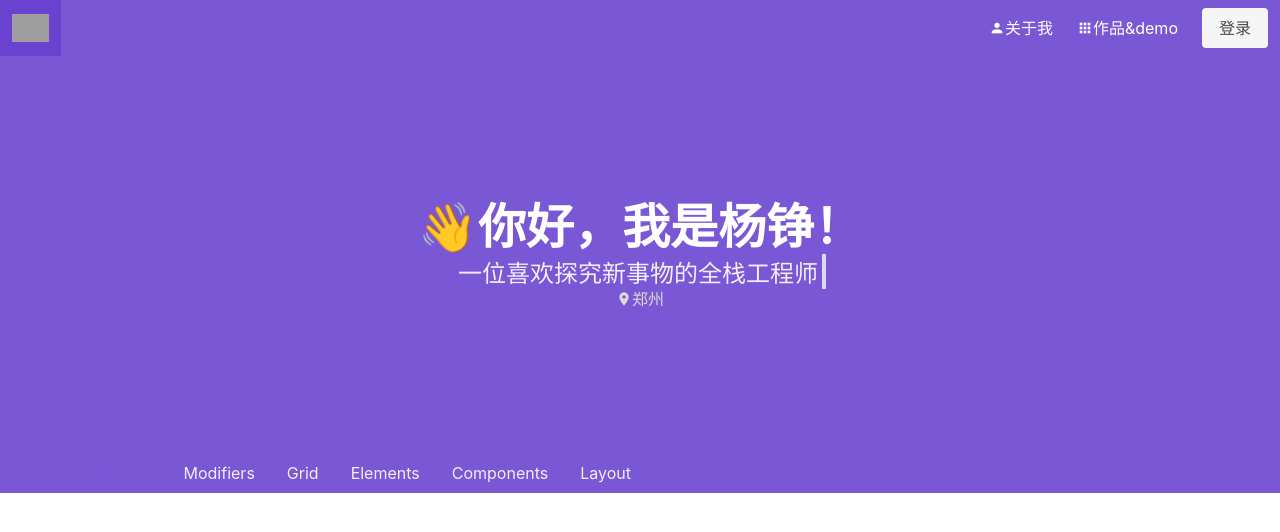
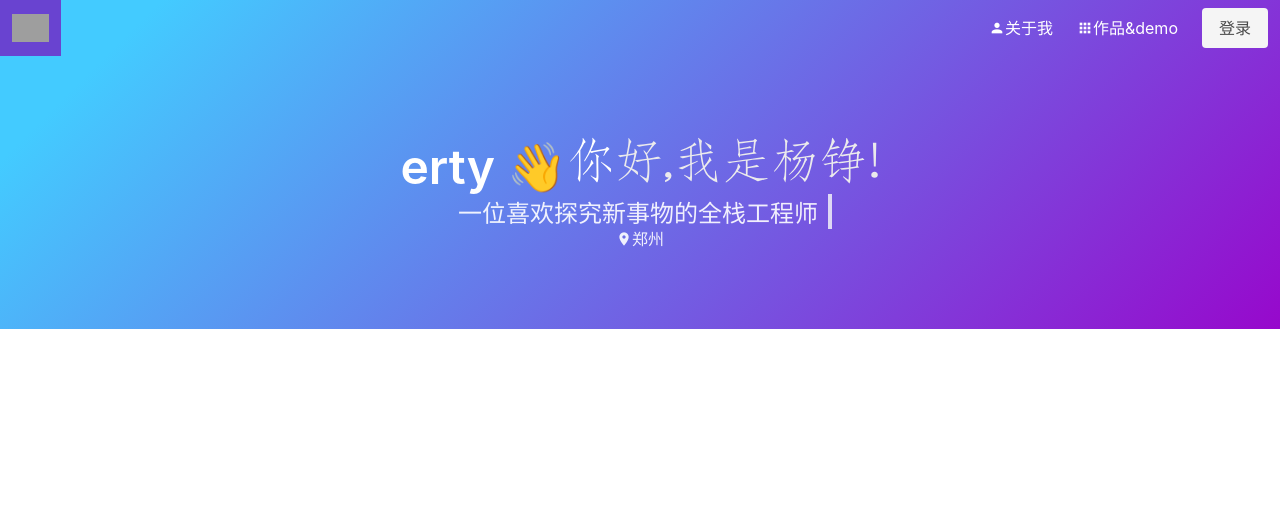
Before and after one commit to zyzypy/portfolio_old, a Vue app: page / in a window 1280 px wide. Shown: the top 532 px of the page. Built offline with nearby package versions, Linux system fonts and the light colour scheme; grey boxes are pictures that could not be loaded.

Commit message:
大标题

```diff
--- a/src/components/Header.vue
+++ b/src/components/Header.vue
@@ -2,8 +2,7 @@
     <!-- 公共头部 -->
     <!-- https://bulma.io/documentation/layout/hero/ -->
     <div id="header">
-        <!-- 两个色值渐变gradient -->
-        <section class="hero is-primary is-medium">
+        <section class="hero is-primary is-medium is-bold -gradient">
             <!-- Hero head: will stick at the top -->
             <div class="hero-head">
                 <b-navbar>
@@ -52,7 +51,8 @@
             <div class="hero-body">
                 <div class="container has-text-centered fade-enter-active">
                     <h1 class="title is-size-1 has-text-white">
-                        👋你好，我是杨铮！
+                        <!-- 高中时练过仿宋字 -->erty
+                        👋<img src="../assets/fonts/你好我是杨铮_微软仿宋.svg">
                     </h1>
                     <h2 class="subtitle is-size-4 has-text-white-lighter "
                         :class="{'-typing-animation': isShowAnimation}"
@@ -61,7 +61,7 @@
                     >
                         {{ subtitleContent }}
                     </h2>
-                    <h3 class="subtitle is-size-6 has-text-grey-lighter">
+                    <h3 class="subtitle is-size-6 has-text-white-lighter">
                         <b-icon icon="map-marker" size="is-small"></b-icon>郑州
                     </h3>
                 </div>
@@ -69,18 +69,7 @@
 
             <!-- Hero footer: will stick at the bottom -->
             <div class="hero-foot">
-                <nav class="tabs">
-                    <div class="container">
-                        <ul>
-                            <li class="is-active"><a>Overview</a></li>
-                            <li><a>Modifiers</a></li>
-                            <li><a>Grid</a></li>
-                            <li><a>Elements</a></li>
-                            <li><a>Components</a></li>
-                            <li><a>Layout</a></li>
-                        </ul>
-                    </div>
-                </nav>
+
             </div>
         </section>
 
@@ -93,7 +82,7 @@
         name: "Header",
         data: function () {
             return {
-                subtitleContent: '一位喜欢探究新事物的全栈工程师',
+                subtitleContent: '一位喜欢探究新事物的全栈工程师',  // 15字
                 isShowAnimation: true,
                 timer: null,
             }
@@ -102,12 +91,14 @@
             sleep(ms) {
                 return new Promise(resolve => setTimeout(resolve, ms))
             },
-            // 鼠标悬停重放动画小彩蛋，因为页面刚开始加载的一次可能没被注意到
+            // 鼠标悬停重放打字动画小彩蛋
             replayAnimation() {
                 this.timer = setTimeout(async ()=>{
                     this.isShowAnimation = false
                     // 删除class 动画样式再添加可重放动画，但必须间隔短暂延迟不然框架反应不过来
                     await this.sleep(100)
+                                        // '一位喜欢探究新事物的全栈工程师'
+                    this.subtitleContent = '被生活所迫啥都学的全干型人才😭',
                     this.isShowAnimation = true
                 }, 3000)
             },
@@ -161,6 +152,16 @@
 </script>
 
 <style scoped>
+    .-gradient{
+        /* 渐变背景
+           色环相距60度，高饱和，冷暖平衡，时尚青紫渐变
+        */
+        background-image: linear-gradient( 135deg, #43CBFF 10%, #9708CC 100%)!important;
+    }
+    .hero.is-medium .hero-body{
+        padding: 5rem 0 !important;
+    }
+
     /* 打字特效
        教程思路巧妙 https://www.weiyiqi.net/html/htmlcss/326.html
                   https://www.zhangxinxu.com/wordpress/2018/06/css3-animation-steps-step-start-end/?shrink=1
@@ -177,7 +178,7 @@
         }
     }
     .-typing-animation {
-        width: 15.5em;   /*文字容器宽度。ch一英文字符宽度，一汉字约2ch。ch实际效果并不准，最终用em。框架字体1em，乘字数*/
+        width: 16em;   /*文字容器宽度。ch一英文字符宽度，一汉字约2ch。ch实际效果并不准，最终用em。框架字体1em，乘字数*/
         border-right: solid 4px rgba(249, 249, 249, 0.8);/*容器右边缘作为光标*/
         white-space: nowrap;/*css方式要求文本只能一行*/
         overflow: hidden;
```
Also changed, not shown: src/assets/fonts/你好我是杨铮_微软仿宋.svg (added).
